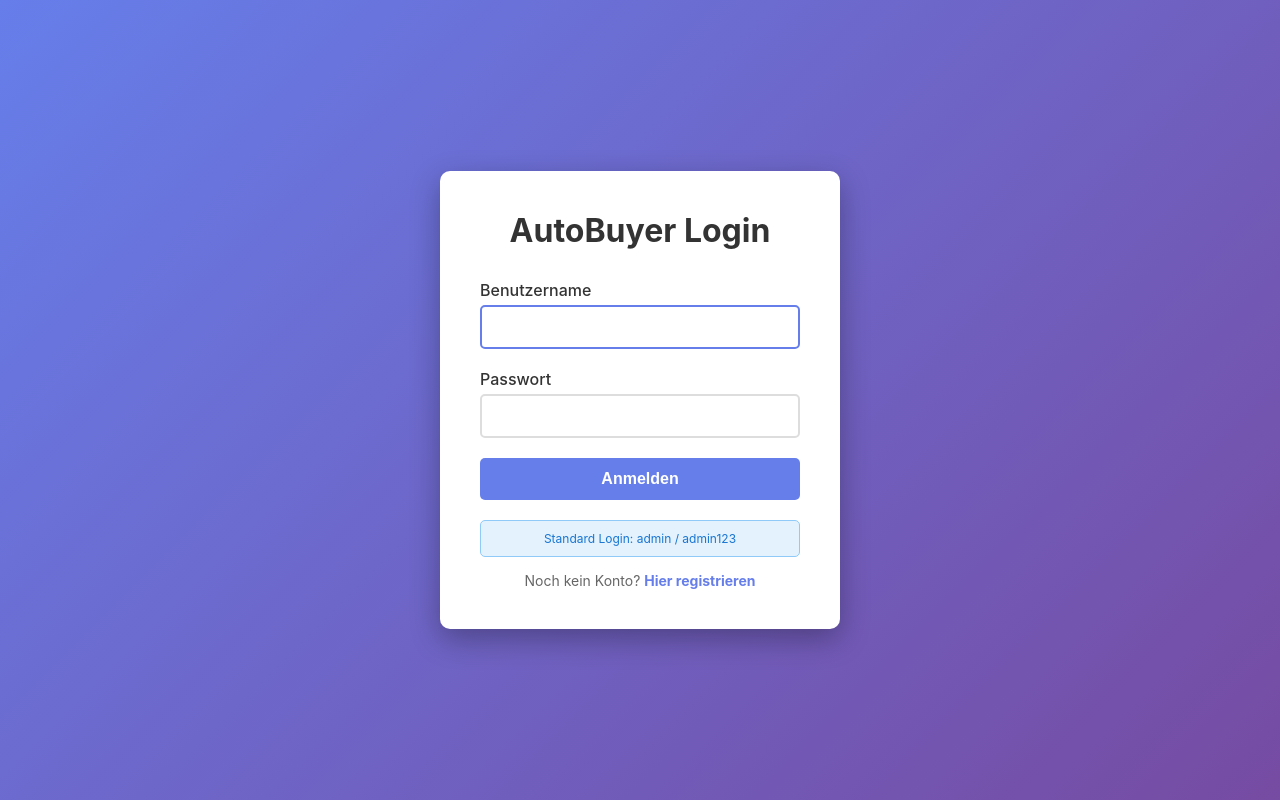
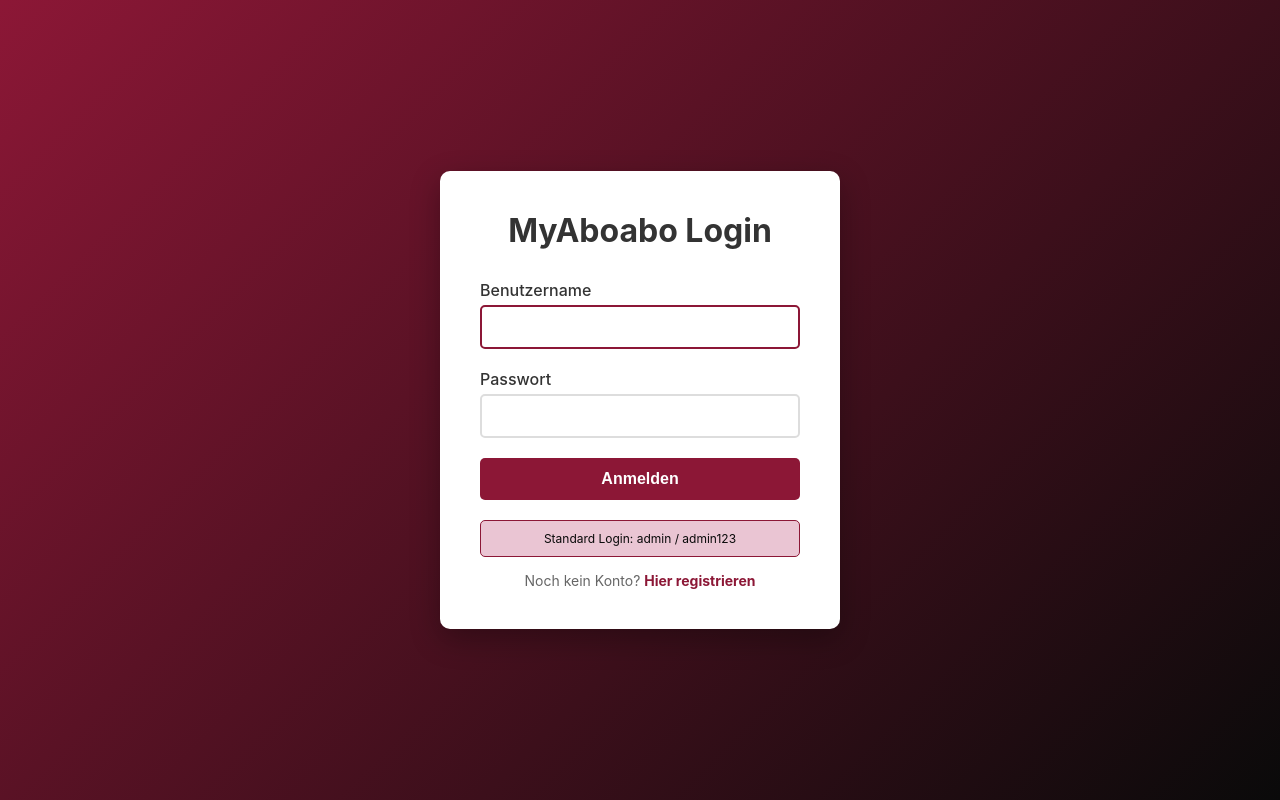
Before and after one commit to joelwid/AutoBuyer, a FastAPI app: page /login in a window 1280 px wide. Run offline with FastAPI, Linux system fonts and the light colour scheme.

Commit message:
styles und so

```diff
--- a/app/main.py
+++ b/app/main.py
@@ -17,7 +17,7 @@ from dotenv import load_dotenv
 # Load environment variables
 load_dotenv()
 
-app = FastAPI(title="AutoBuyer")
+app = FastAPI(title="MyAboabo")
 
 # Security configuration
 SECRET_KEY = secrets.token_urlsafe(32)
--- a/app/templates/index.html
+++ b/app/templates/index.html
@@ -1,15 +1,15 @@
 <!DOCTYPE html>
-<html lang="de">
+<html lang="en">
 <head>
     <meta charset="UTF-8">
     <meta name="viewport" content="width=device-width, initial-scale=1.0">
-    <title>AutoBuyer - Product Manager</title>
+    <title>MyAboabo - Product Manager</title>
     <link rel="stylesheet" href="/static/style.css">
 </head>
 <body>
     <div class="container">
         <div class="header">
-            <h1>AutoBuyer</h1>
+            <h1>MyAboabo</h1>
             <div class="user-info">
                 <span>Angemeldet als: <strong>{{ username }}</strong></span>
                 <a href="/change-password" class="settings-button">Passwort ändern</a>
--- a/app/templates/login.html
+++ b/app/templates/login.html
@@ -1,9 +1,9 @@
 <!DOCTYPE html>
-<html lang="de">
+<html lang="en">
 <head>
     <meta charset="UTF-8">
     <meta name="viewport" content="width=device-width, initial-scale=1.0">
-    <title>Login - AutoBuyer</title>
+    <title>Login - MyAboabo</title>
     <style>
         * {
             margin: 0;
@@ -13,7 +13,7 @@
 
         body {
             font-family: -apple-system, BlinkMacSystemFont, 'Segoe UI', Roboto, Oxygen, Ubuntu, Cantarell, sans-serif;
-            background: linear-gradient(135deg, #667eea 0%, #764ba2 100%);
+            background: linear-gradient(135deg, #8C1736 0%, #0A0A0A 100%);
             min-height: 100vh;
             display: flex;
             align-items: center;
@@ -61,13 +61,13 @@
         input[type="text"]:focus,
         input[type="password"]:focus {
             outline: none;
-            border-color: #667eea;
+            border-color: #8C1736;
         }
 
         .login-button {
             width: 100%;
             padding: 12px;
-            background: #667eea;
+            background: #8C1736;
             color: white;
             border: none;
             border-radius: 5px;
@@ -78,7 +78,7 @@
         }
 
         .login-button:hover {
-            background: #5568d3;
+            background: #6B1129;
         }
 
         .error-message {
@@ -92,14 +92,14 @@
         }
 
         .info-message {
-            background: #e3f2fd;
-            color: #1976d2;
+            background: #EAC5D3;
+            color: #0A0A0A;
             padding: 10px;
             border-radius: 5px;
             margin-top: 20px;
             text-align: center;
             font-size: 12px;
-            border: 1px solid #90caf9;
+            border: 1px solid #8C1736;
         }
 
         .register-link {
@@ -110,7 +110,7 @@
         }
 
         .register-link a {
-            color: #667eea;
+            color: #8C1736;
             text-decoration: none;
             font-weight: bold;
         }
@@ -122,7 +122,7 @@
 </head>
 <body>
     <div class="login-container">
-        <h1>AutoBuyer Login</h1>
+        <h1>MyAboabo Login</h1>
 
         {% if request.query_params.get('error') %}
         <div class="error-message">
```
Also changed, not shown: app/static/style.css (+19 -14 lines), app/templates/change_password.html (+6 -5 lines), app/templates/register.html (+9 -8 lines), app/templates/verify_2fa.html (+10 -10 lines).
